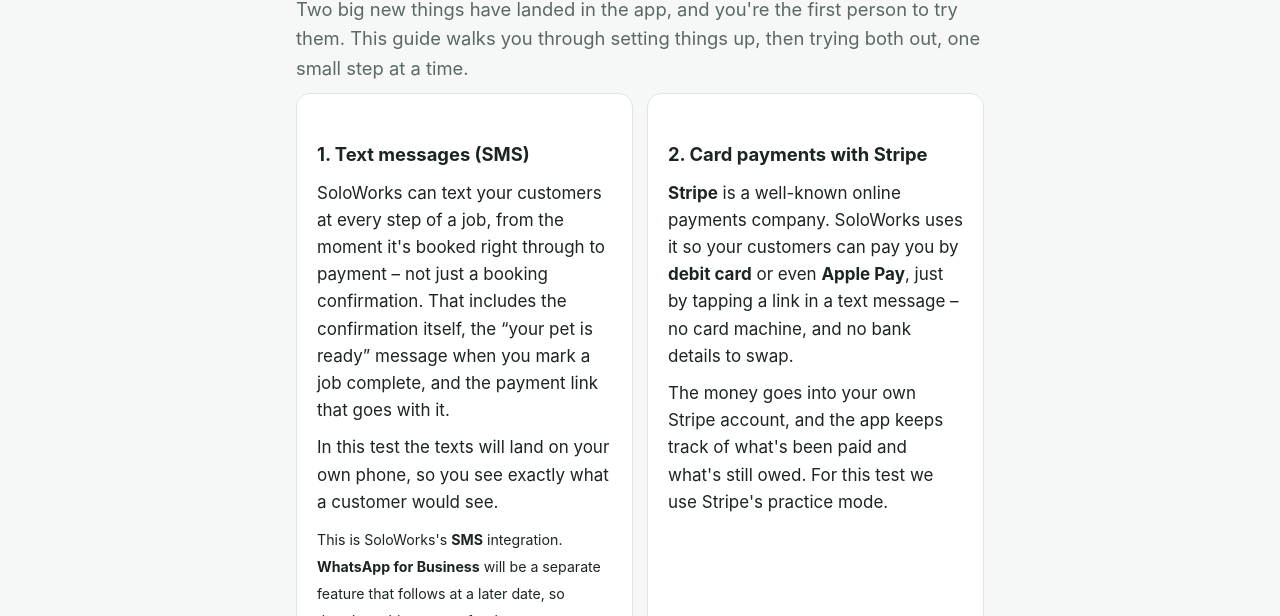
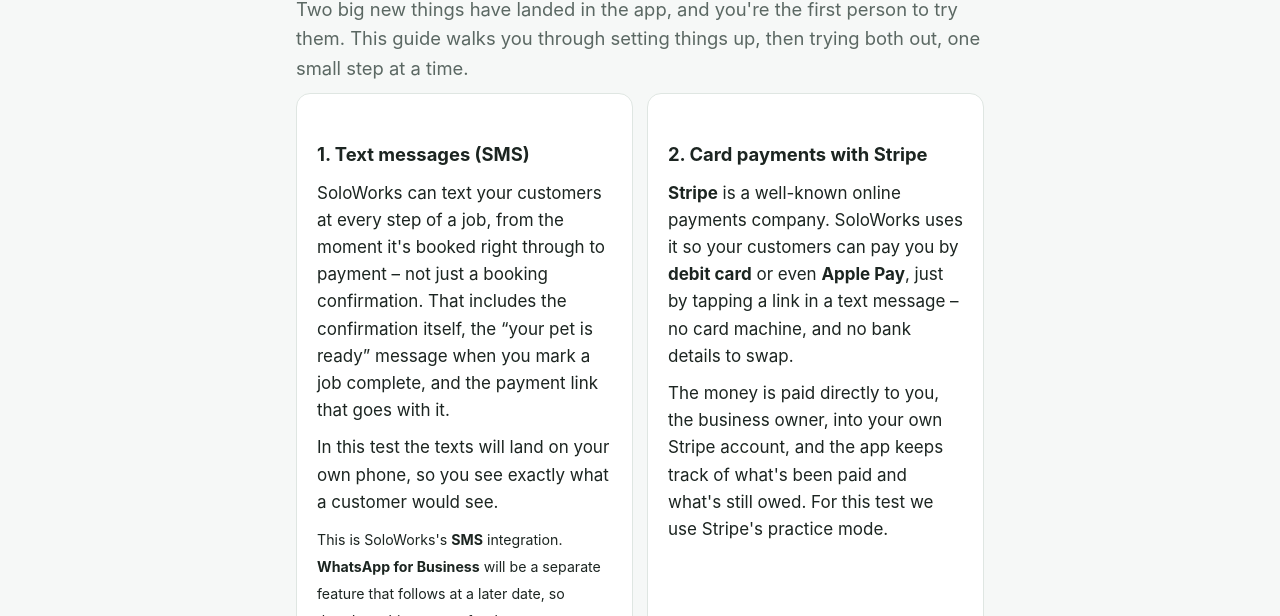
Before and after one commit to jfshaw79/soloworks-beta, a plain HTML site: page index.html in a window 1280 px wide. Shown: the part 184-800 px from the top of the page. Drawn offline with Linux system fonts and the light colour scheme.

Commit message:
Clarify payment description for Stripe integration

```diff
--- a/index.html
+++ b/index.html
@@ -31,7 +31,7 @@
     <div class="card">
       <h3>2. Card payments with Stripe</h3>
       <p><strong>Stripe</strong> is a well-known online payments company. SoloWorks uses it so your customers can pay you by <strong>debit card</strong> or even <strong>Apple Pay</strong>, just by tapping a link in a text message &ndash; no card machine, and no bank details to swap.</p>
-      <p>The money goes into your own Stripe account, and the app keeps track of what's been paid and what's still owed. For this test we use Stripe's practice mode.</p>
+      <p>The money is paid directly to you, the business owner, into your own Stripe account, and the app keeps track of what's been paid and what's still owed. For this test we use Stripe's practice mode.</p>
     </div>
   </div>
 
```
